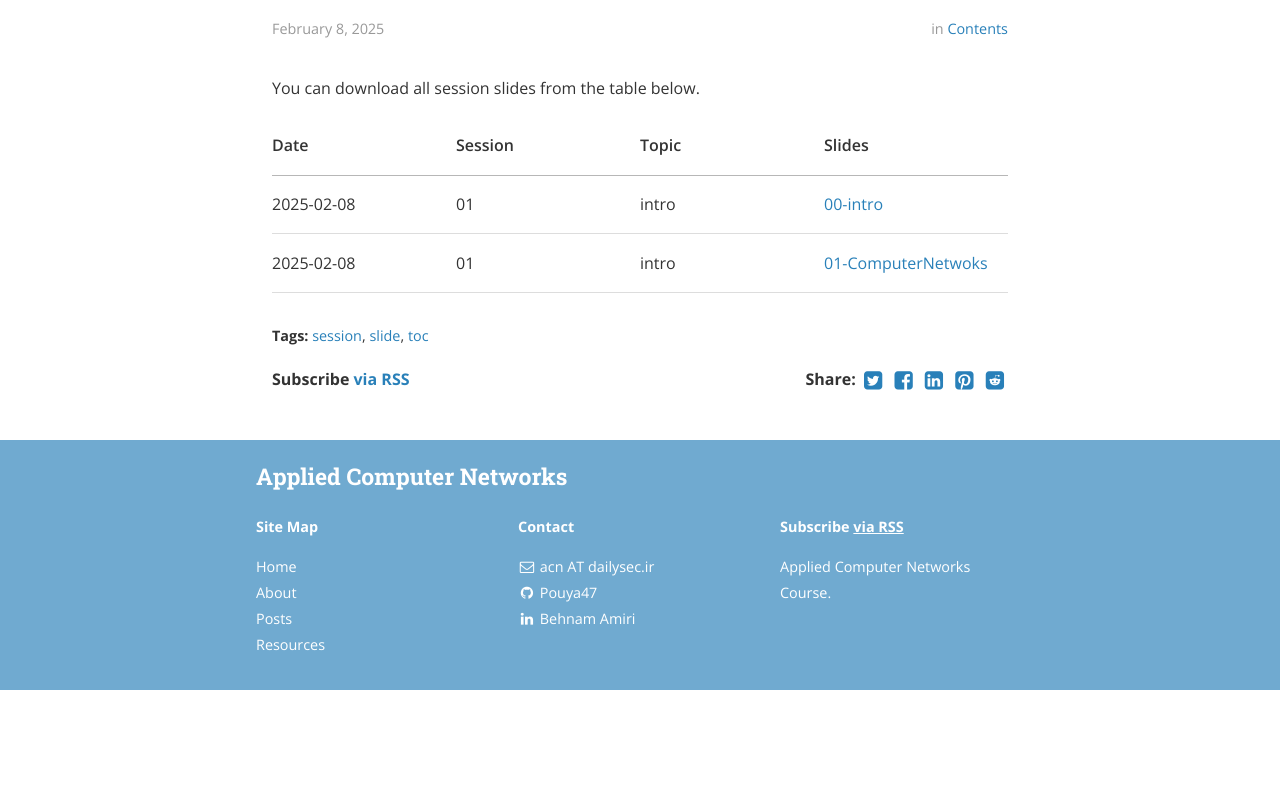
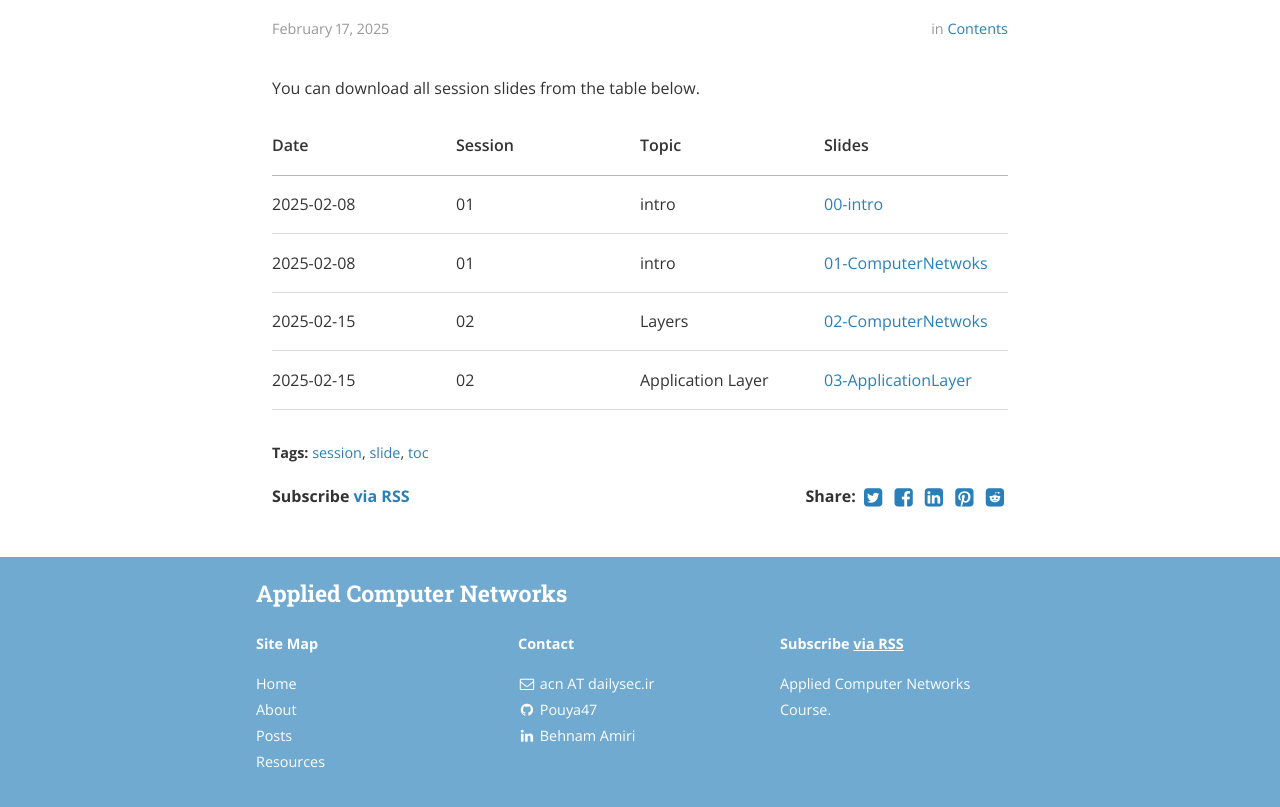
Before and after one commit to aComputerNetworks/aComputerNetworks.github.io, a Jekyll site: the page built from _posts/2025-02-08-TOC.md, in a window 1280 px wide and 1312 px high. Shown: the part 505-1312 px from the top of the window. Built offline with Jekyll 4.4.1, drawn with Linux system fonts in a browser that asks for light colours; nearby versions of some CDN libraries.

Commit message:
add session 02

```diff
--- a/_posts/2025-02-08-TOC.md
+++ b/_posts/2025-02-08-TOC.md
@@ -15,3 +15,5 @@
 |------------|-------|---------|----------------|
 | 2025-02-08 |   01  | intro   | [00-intro](/slides/00-intro.pdf) |
 | 2025-02-08 |   01  | intro   | [01-ComputerNetwoks](/slides/01-ComputerNetwoks.pdf) |
+| 2025-02-15 |   02  | Layers   | [02-ComputerNetwoks](/slides/02-ComputerNetwoks.pdf) |
+| 2025-02-15 |   02  | Application Layer   | [03-ApplicationLayer](/slides/03-ApplicationLayer.pptx) |
```
Also changed, not shown: other parts of _posts/2025-02-08-TOC.md (+1 -1 lines), 3 other files.
